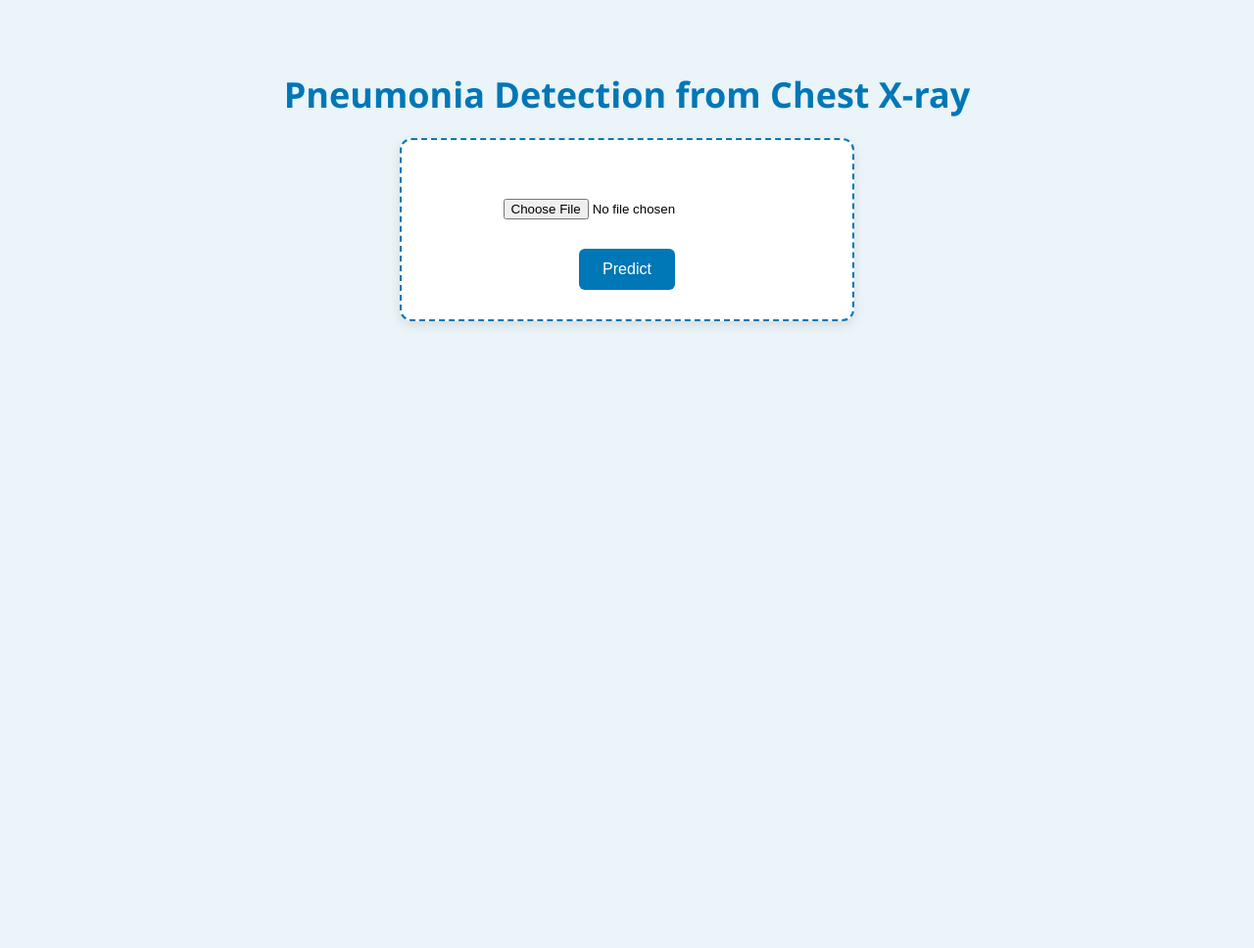
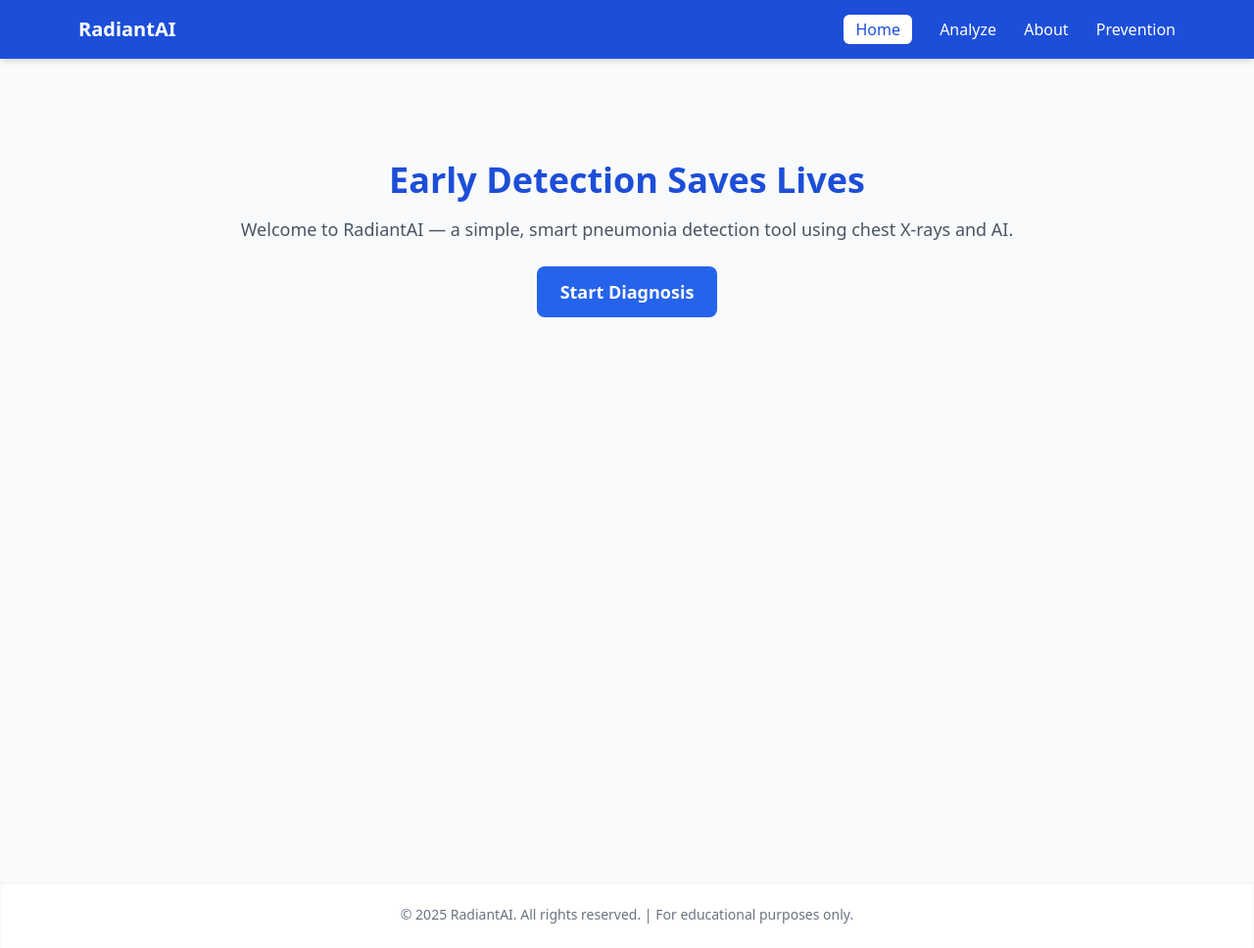
Before and after one commit to lakshman2207/Pneumonia-detector, a Flask app: page / in a window 1280 px wide. Shown: the whole page at 98% size. Before the commit the page ends 332 px from the top, so only its background shows below. Run offline with Flask 3, Linux system fonts and the light colour scheme; some libraries are stand-ins or nearby versions.

Commit message:
Update index.html

```diff
--- a/templates/index.html
+++ b/templates/index.html
@@ -1,95 +1,13 @@
-<!DOCTYPE html>
-<html lang="en">
-<head>
-    <meta charset="UTF-8">
-    <title>Pneumonia Detection</title>
-    <style>
-        body {
-            font-family: 'Segoe UI', sans-serif;
-            background-color: #eaf4f9;
-            display: flex;
-            flex-direction: column;
-            align-items: center;
-            padding: 40px;
-        }
-
-        h1 {
-            color: #0077b6;
-            font-size: 36px;
-            margin-bottom: 20px;
-        }
-
-        .upload-box {
-            background: #ffffff;
-            padding: 30px;
-            border-radius: 12px;
-            border: 2px dashed #0077b6;
-            box-shadow: 0 4px 12px rgba(0, 0, 0, 0.1);
-            text-align: center;
-            width: 400px;
-        }
-
-        input[type="file"] {
-            margin: 20px 0;
-            padding: 10px;
-        }
-
-        button {
-            background-color: #0077b6;
-            color: white;
-            border: none;
-            padding: 12px 24px;
-            border-radius: 6px;
-            cursor: pointer;
-            font-size: 16px;
-            transition: background-color 0.3s ease;
-        }
-
-        button:hover {
-            background-color: #023e8a;
-        }
-
-        .prediction {
-            font-size: 22px;
-            color: #023047;
-            margin-top: 30px;
-            font-weight: bold;
-        }
-
-        img {
-            margin-top: 20px;
-            max-width: 500px;
-            border-radius: 10px;
-            box-shadow: 0 4px 8px rgba(0,0,0,0.15);
-        }
-
-        h3 {
-            color: #005f73;
-            margin-top: 30px;
-        }
-    </style>
-</head>
-<body>
-    <h1>Pneumonia Detection from Chest X-ray</h1>
-
-    <div class="upload-box">
-        <form method="POST" enctype="multipart/form-data">
-            <input type="file" name="imagefile" required>
-            <br>
-            <button type="submit">Predict</button>
-        </form>
-    </div>
-
-    {% if prediction %}
-        <div class="prediction">
-            Result: {{ prediction }}
-        </div>
-
-        <h3>Original X-ray:</h3>
-        <img src="{{ imagePath }}" alt="Uploaded Image">
-
-        <h3>Grad-CAM Heatmap:</h3>
-        <img src="{{ gradcamPath }}" alt="Grad-CAM Image">
-    {% endif %}
-</body>
-</html>
+{% extends "layout.html" %}
+{% block title %}Home | RadiantAI{% endblock %}
+{% block content %}
+<div class="max-w-4xl mx-auto text-center mt-20">
+  <h1 class="text-4xl font-bold text-blue-700 mb-4">Early Detection Saves Lives</h1>
+  <p class="text-lg text-gray-600 mb-6">
+    Welcome to RadiantAI — a simple, smart pneumonia detection tool using chest X-rays and AI.
+  </p>
+  <a href="/analyze" class="inline-block bg-blue-600 hover:bg-blue-700 text-white text-lg font-semibold px-6 py-3 rounded-lg transition">
+    Start Diagnosis
+  </a>
+</div>
+{% endblock %}
```
